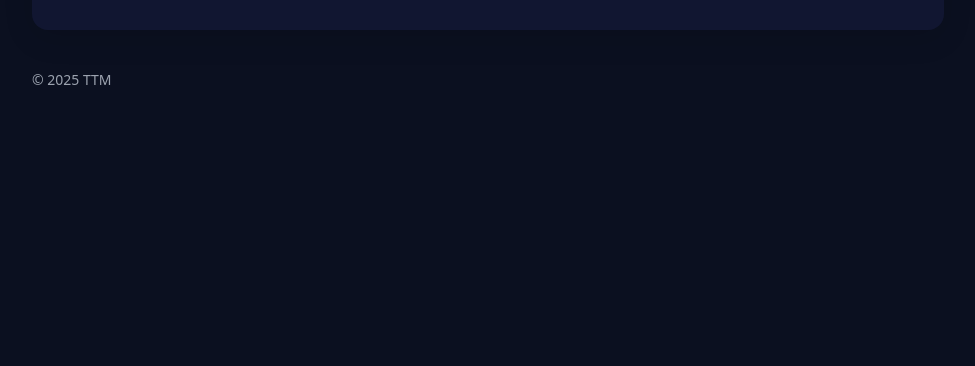
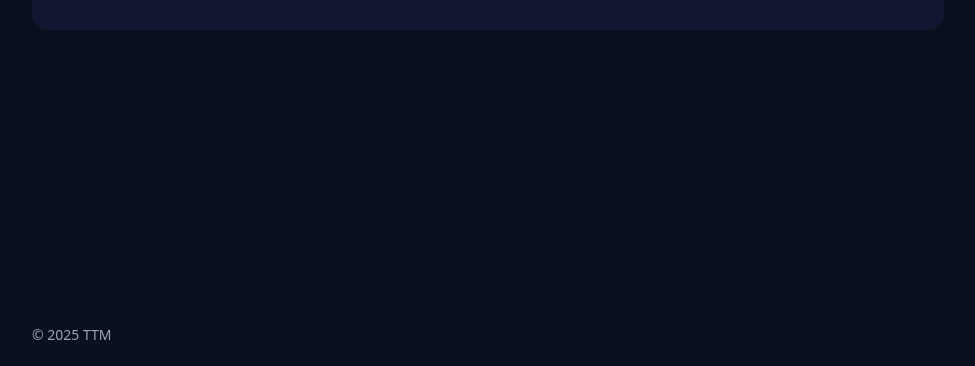
Before and after one commit to kanaetani92-jpg/ttmes, a Next.js app: page /login in a window 1280 px wide. Shown: the part 431-797 px from the top of the page, without its empty margins (152-1127 px from the left). Built offline with nearby package versions, Linux system fonts and the light colour scheme; no server answers.

Commit message:
Fix chat layout footer spacing

```diff
--- a/src/app/layout.tsx
+++ b/src/app/layout.tsx
@@ -10,10 +10,10 @@ export default function RootLayout({ children }: { children: ReactNode }) {
   return (
     <html lang="ja">
       <body>
-        <div className="container">
-          <h1 className="text-2xl font-bold mb-4">TTM エキスパートシステム</h1>
-          {children}
-          <footer className="mt-10 text-sm text-gray-400">© {new Date().getFullYear()} TTM</footer>
+        <div className="container flex min-h-screen flex-col">
+          <h1 className="mb-4 text-2xl font-bold">TTM エキスパートシステム</h1>
+          <main className="flex-1 pb-8">{children}</main>
+          <footer className="mt-auto pt-6 text-sm text-gray-400">© {new Date().getFullYear()} TTM</footer>
         </div>
       </body>
     </html>
--- a/src/components/WorkChat.tsx
+++ b/src/components/WorkChat.tsx
@@ -497,7 +497,7 @@ export function WorkChat() {
   };
 
   return (
-    <section className="card flex h-[min(90vh,800px)] flex-col space-y-4 p-6">
+    <section className="card flex h-[min(90vh,800px)] flex-col space-y-4 p-6 pb-8">
       <header className="flex items-start justify-between gap-3">
         <div className="space-y-1">
           <h2 className="text-xl font-bold text-white">ワーク（試験運用）</h2>
@@ -581,7 +581,7 @@ export function WorkChat() {
           </div>
         </div>
       </div>
-      <form onSubmit={handleSubmit} className="space-y-3">
+      <form onSubmit={handleSubmit} className="space-y-3 pb-4">
         {error ? <p className="text-xs text-red-300">{error}</p> : null}
         <div className="flex items-end gap-3 rounded-3xl border border-white/10 bg-[#101836]/90 p-3 shadow-lg shadow-black/20">
           <textarea
```
